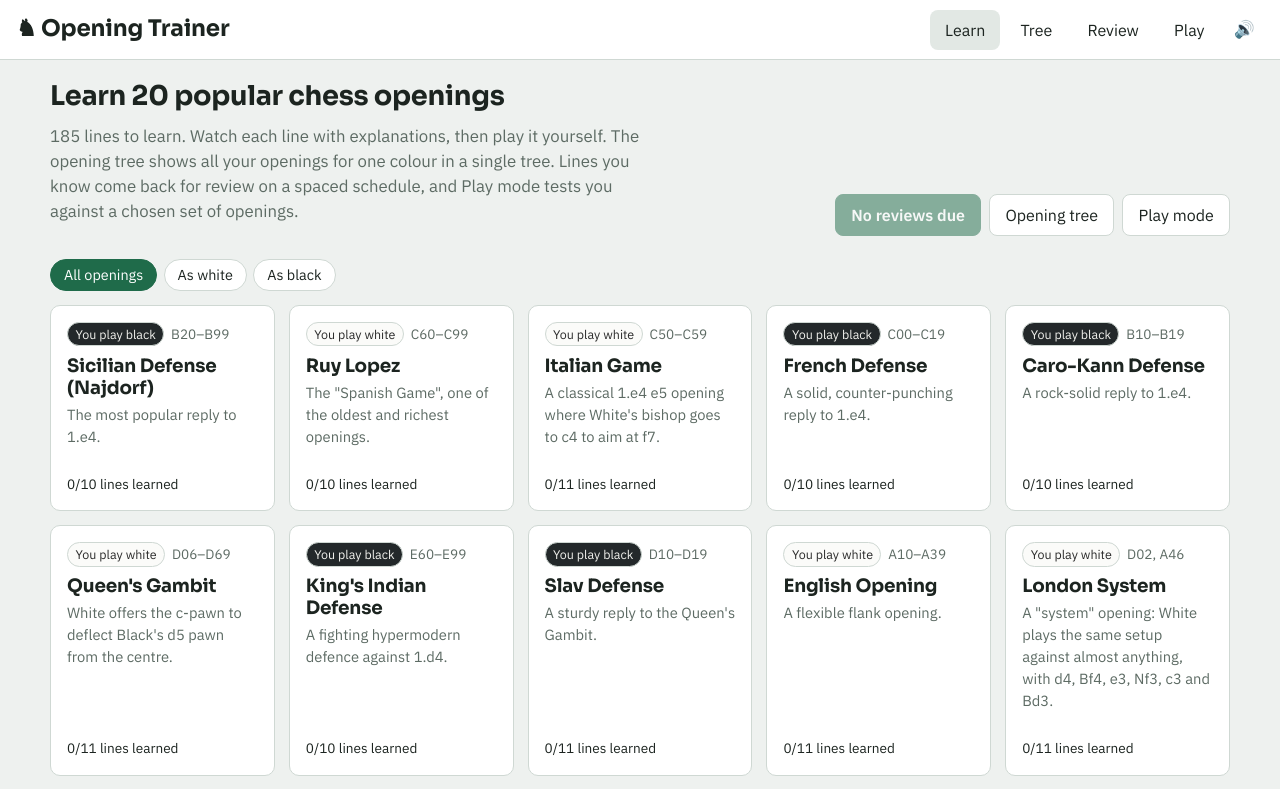
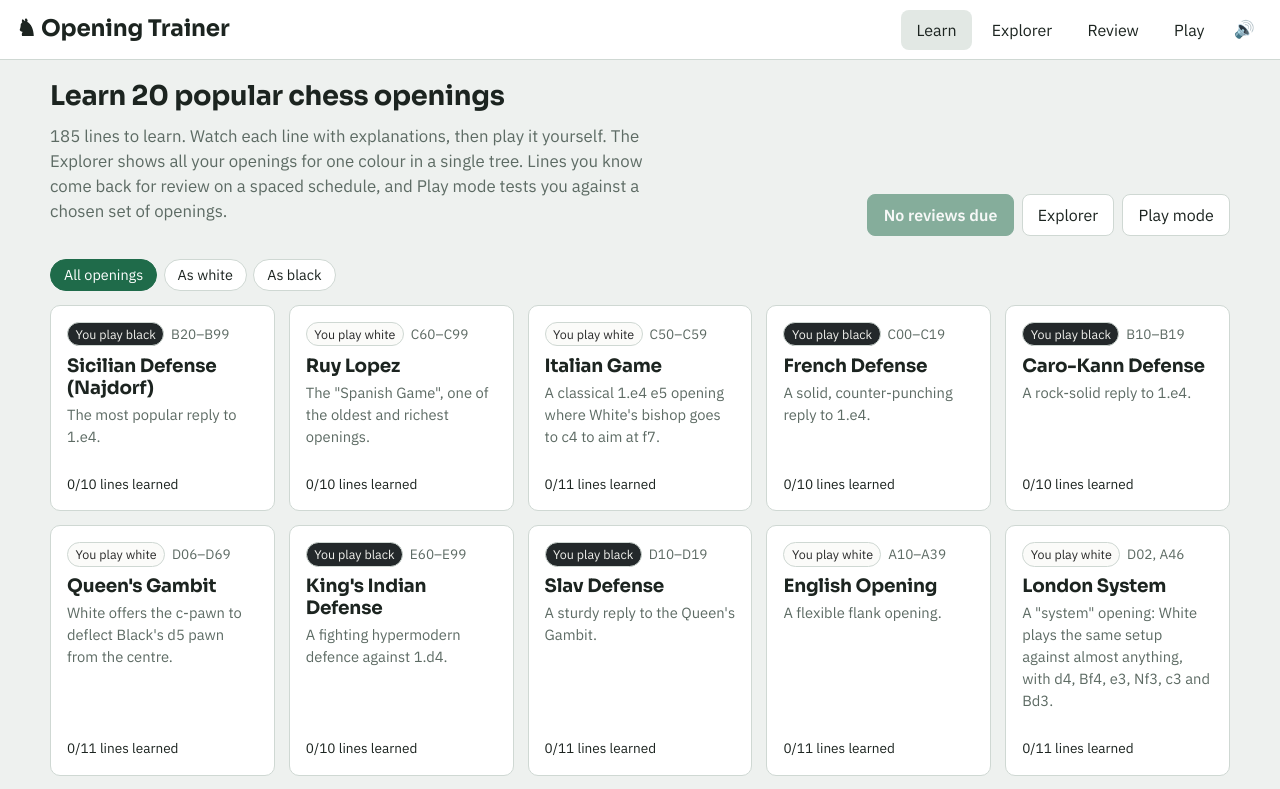
Before and after one commit to daniel-bf/chess-openings, a React (Vite) app: page / in a window 1280 px wide. Shown: the top 789 px of the page. Built offline with nearby package versions, Linux system fonts and the light colour scheme.

Commit message:
Call the all-openings tree the Explorer
Co-Authored-By: Claude Opus 5.5 (1M context) <noreply@anthropic.com>
Claude-Session: https://claude.ai/code/session_01PFAtbbVMRrGJVHi4hoXWHw

```diff
--- a/src/App.tsx
+++ b/src/App.tsx
@@ -18,7 +18,7 @@ export default function App() {
   if (!page) content = <Home />
   else if (page === 'opening' && a) content = <OpeningPage id={a} />
   else if (page === 'tree' && a) content = <TreePage key={a} openingId={a} />
-  else if (page === 'map') content = <MapPage side={a} />
+  else if (page === 'explorer') content = <MapPage side={a} />
   else if (page === 'learn' && a) content = <LearnPage key={a} lineId={a} />
   else if (page === 'review') content = <DrillPage key="review" mode="review" />
   else if (page === 'practice' && a)
@@ -38,8 +38,8 @@ export default function App() {
           <button type="button" className={!page || page === 'opening' || page === 'learn' || page === 'tree' ? 'on' : ''} onClick={() => go('/')}>
             Learn
           </button>
-          <button type="button" className={page === 'map' ? 'on' : ''} onClick={() => go('/map')}>
-            Tree
+          <button type="button" className={page === 'explorer' ? 'on' : ''} onClick={() => go('/explorer')}>
+            Explorer
           </button>
           <button type="button" className={page === 'review' ? 'on' : ''} onClick={() => go('/review')}>
             Review
--- a/src/pages/Home.tsx
+++ b/src/pages/Home.tsx
@@ -17,7 +17,7 @@ export function Home() {
         <div>
           <h1>Learn {openings.length} popular chess openings</h1>
           <p className="lead">
-            {totalLines} lines to learn. Watch each line with explanations, then play it yourself. The opening tree shows all your openings for one colour in a single tree. Lines you know come back for review on a spaced schedule,
+            {totalLines} lines to learn. Watch each line with explanations, then play it yourself. The Explorer shows all your openings for one colour in a single tree. Lines you know come back for review on a spaced schedule,
             and Play mode tests you against a chosen set of openings.
           </p>
         </div>
@@ -25,8 +25,8 @@ export function Home() {
           <button type="button" className="primary" disabled={due.length === 0} onClick={() => go('/review')}>
             {due.length ? `Review ${due.length} due line${due.length > 1 ? 's' : ''}` : 'No reviews due'}
           </button>
-          <button type="button" onClick={() => go('/map')}>
-            Opening tree
+          <button type="button" onClick={() => go('/explorer')}>
+            Explorer
           </button>
           <button type="button" onClick={() => go('/play')}>
             Play mode
--- a/src/pages/MapPage.tsx
+++ b/src/pages/MapPage.tsx
@@ -96,7 +96,7 @@ export function MapPage({ side: initialSide }: { side?: string }) {
     <div className="page explore map">
       <header className="explore-head">
         <div>
-          <h1>Opening tree</h1>
+          <h1>Explorer</h1>
           <p className="muted small" style={{ margin: '0.2em 0 0' }}>
             All your openings as {side} in one tree. Tap a position to open its branches.
           </p>
```
